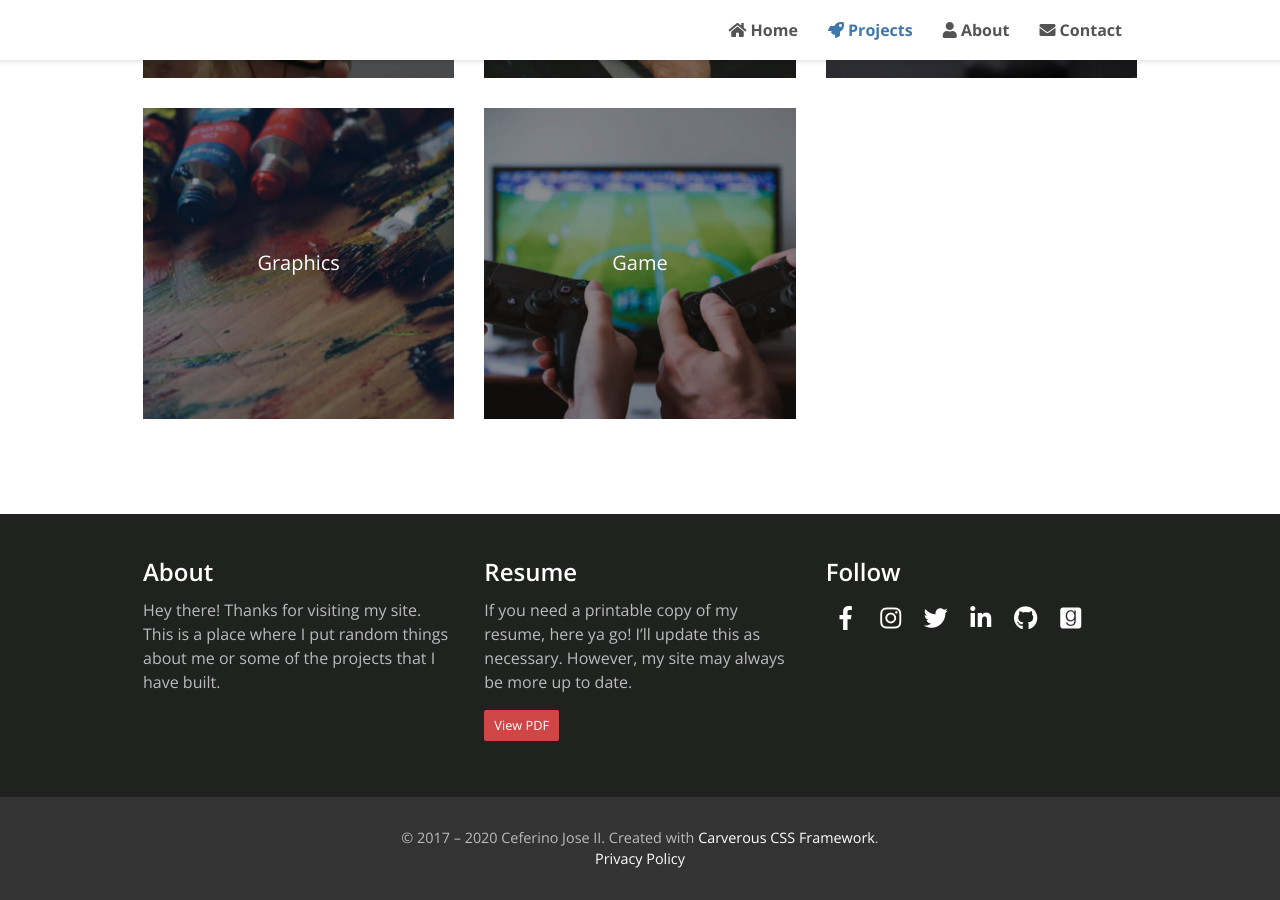
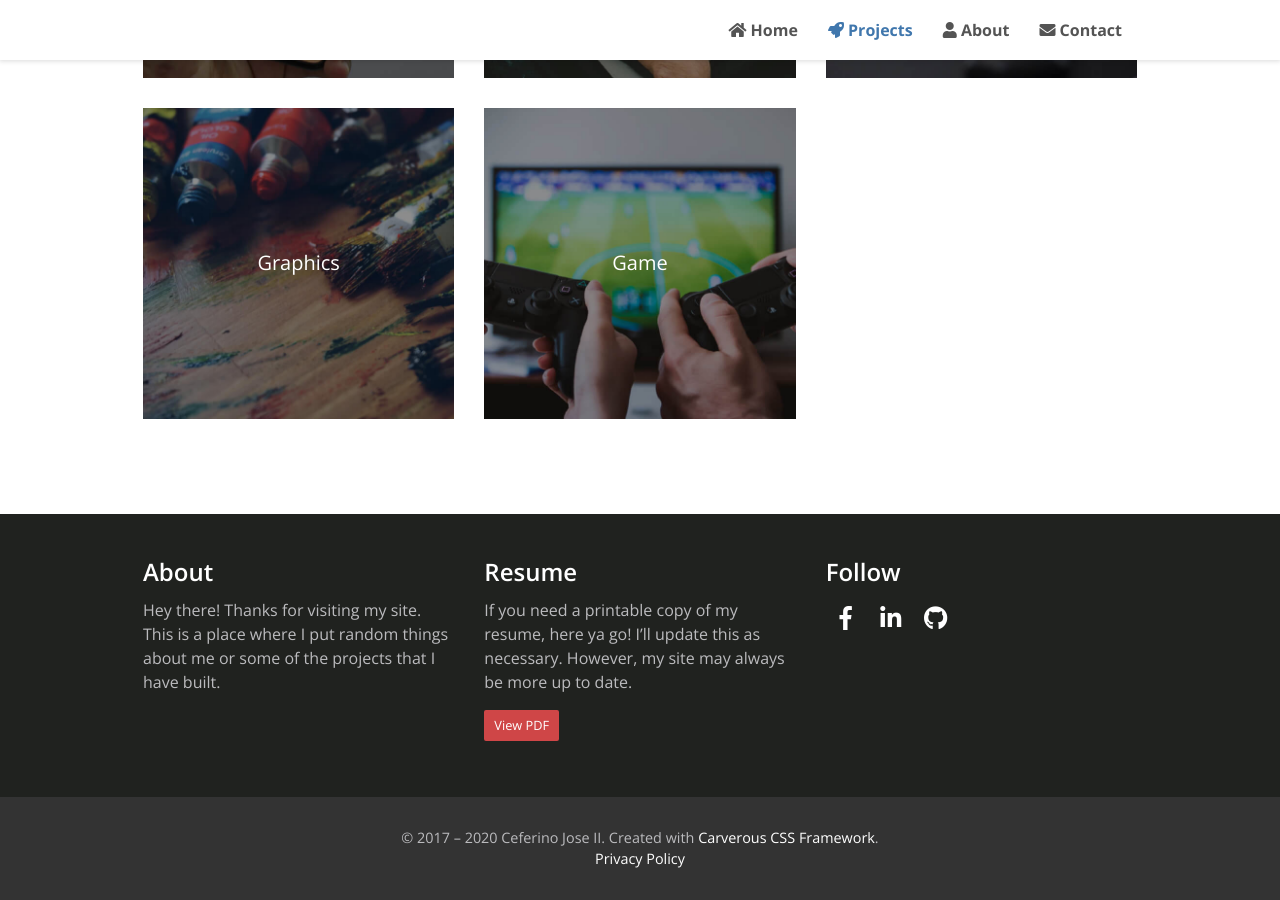
Before and after one commit to almousselli/almousselli.github.io, a Jekyll site: the page built from _pages/projects.html, in a window 1280 px wide and 900 px high, scrolled down 726 px. Built offline with Jekyll 4.4.1, drawn with Linux system fonts in a browser that asks for light colours.

Commit message:
Update social.html

```diff
--- a/_includes/social.html
+++ b/_includes/social.html
@@ -1,24 +1,12 @@
 <div class="social-links">
-  <a href="https://facebook.com/cefjoeii" target="_blank" class="social social-facebook" title="Become my Facebook follower.">
+  <a href="https://www.facebook.com/abdallahmousselli201bk/" target="_blank" class="social social-facebook">
     <i class="fab fa-facebook-f"></i>
   </a>
-  <a href="https://instagram.com/cefjoeii" target="_blank" class="social social-instagram" title="Watch out for awesome photos.">
-    <i class="fab fa-instagram"></i>
-  </a>
-  <a href="https://twitter.com/cefjoeii" target="_blank" class="social social-twitter" title="See my cool tweets.">
-    <i class="fab fa-twitter"></i>
-  </a>
-  <a href="https://linkedin.com/in/cefjoeii" target="_blank" class="social social-linkedin" title="Send requests if we’ve met before.">
+  <a href="https://www.linkedin.com/in/abdullahmousselli/" target="_blank" class="social social-linkedin">
     <i class="fab fa-linkedin-in"></i>
   </a>
-  <a href="https://github.com/cefjoeii" target="_blank" class="social social-github" title="Let’s make the world a better place.">
+  <a href="https://github.com/daniMusli" target="_blank" class="social social-github">
     <i class="fab fa-github"></i>
   </a>
-  <a href="https://goodreads.com/cefjoeii" target="_blank" class="social social-goodreads" title="I love reading!">
-    <i class="fab fa-goodreads"></i>
-  </a>
-  <!-- <a href="https://soundcloud.com/cefjoeii" target="_blank" class="social social-soundcloud" title="Hear my sound.">
-    <i class="fab fa-soundcloud"></i>
-  </a> -->
   <div class="clearfix"></div>
 </div>
```
